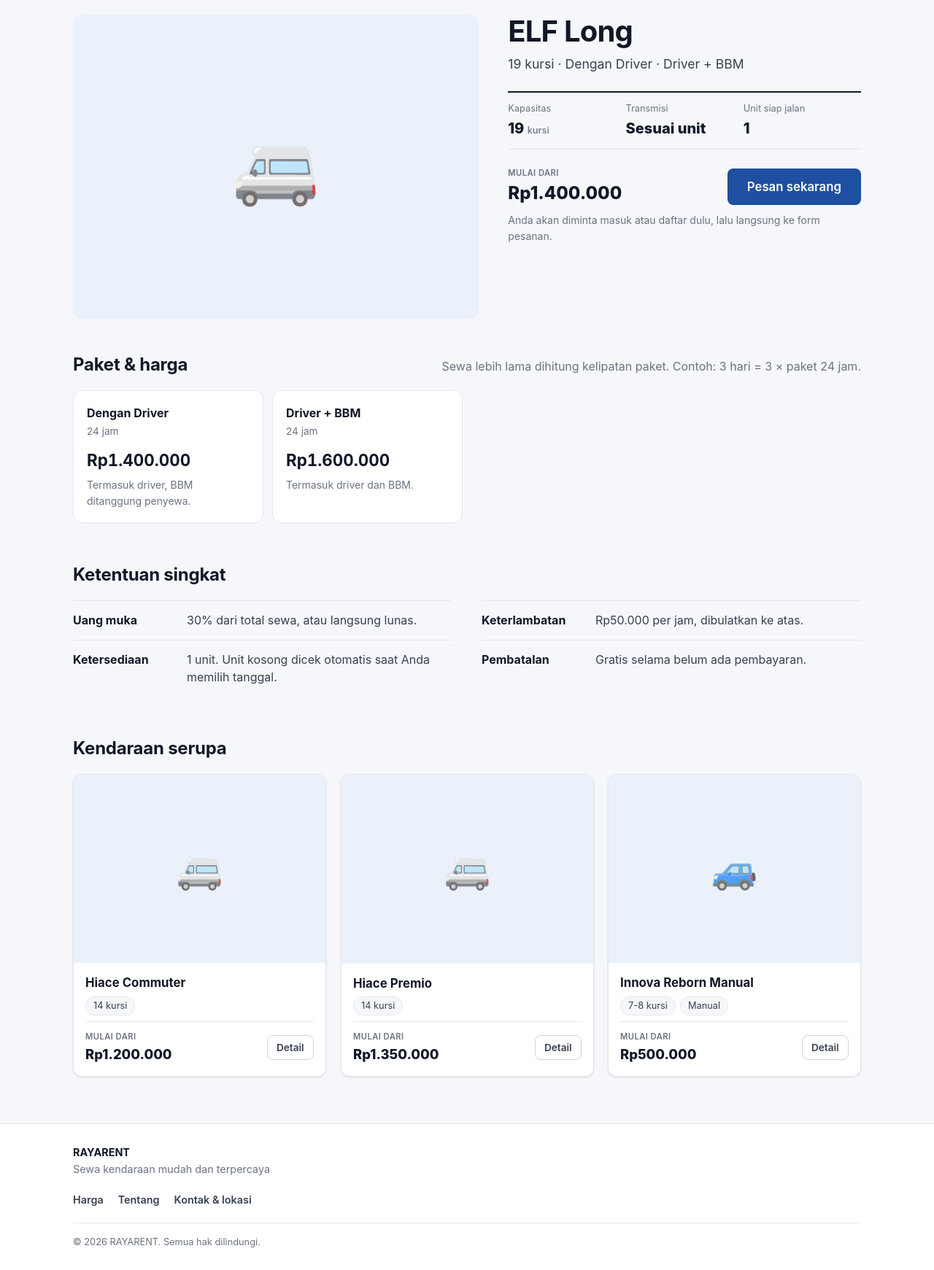
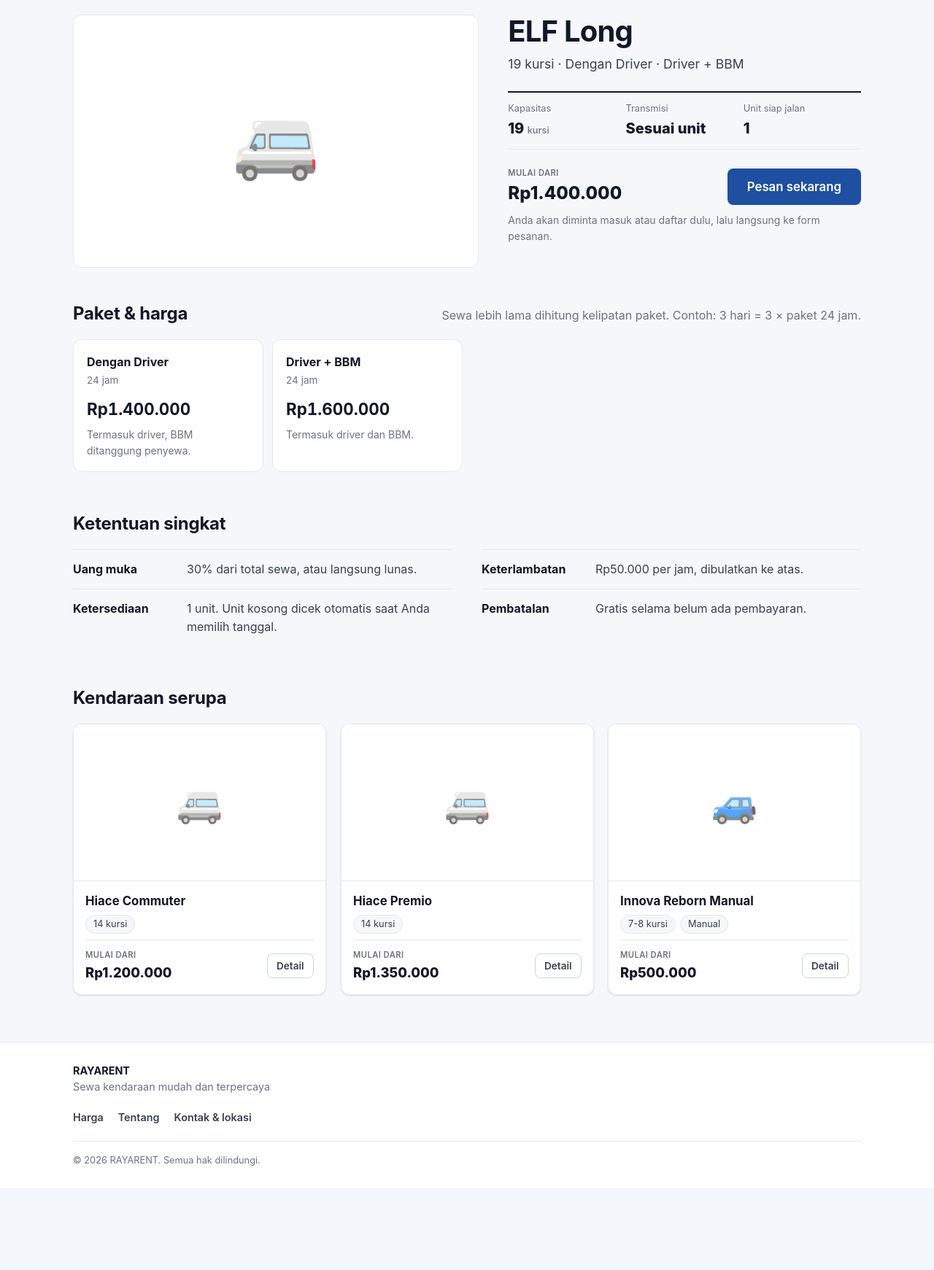
Before and after one commit to karaeru/rayarent, a Laravel app: a page that uses resources/views/app.blade.php in a window 1280 px wide. Shown: the part 115-1856 px from the top of the page at 73% size. After the commit the page ends 1713 px from the top, so only its background shows below. Run offline with Laravel 12, Linux system fonts and the light colour scheme; data comes from the database, SQL or seed files in the repository.

Commit message:
update css

```diff
--- a/public/css/rayarent.css
+++ b/public/css/rayarent.css
@@ -455,3 +455,11 @@ a.pg:hover{background:var(--bg);text-decoration:none}
   .tt-points>div+div{padding-left:0;border-left:0;border-top:1px solid var(--line)}
 }
 @media(prefers-reduced-motion:reduce){.kt-map__pin::after{animation:none}}
+
+/* Foto kendaraan tampil utuh (tidak terpotong) */
+.ar-media,
+.vcard__media{background:#fff}
+.ar-media img,
+.vcard__media img{object-fit:contain;padding:4%}
+.ar-media{aspect-ratio:16/10;border:1px solid var(--line)}
+.vcard__media{aspect-ratio:16/10;border-bottom:1px solid var(--line)}
```
